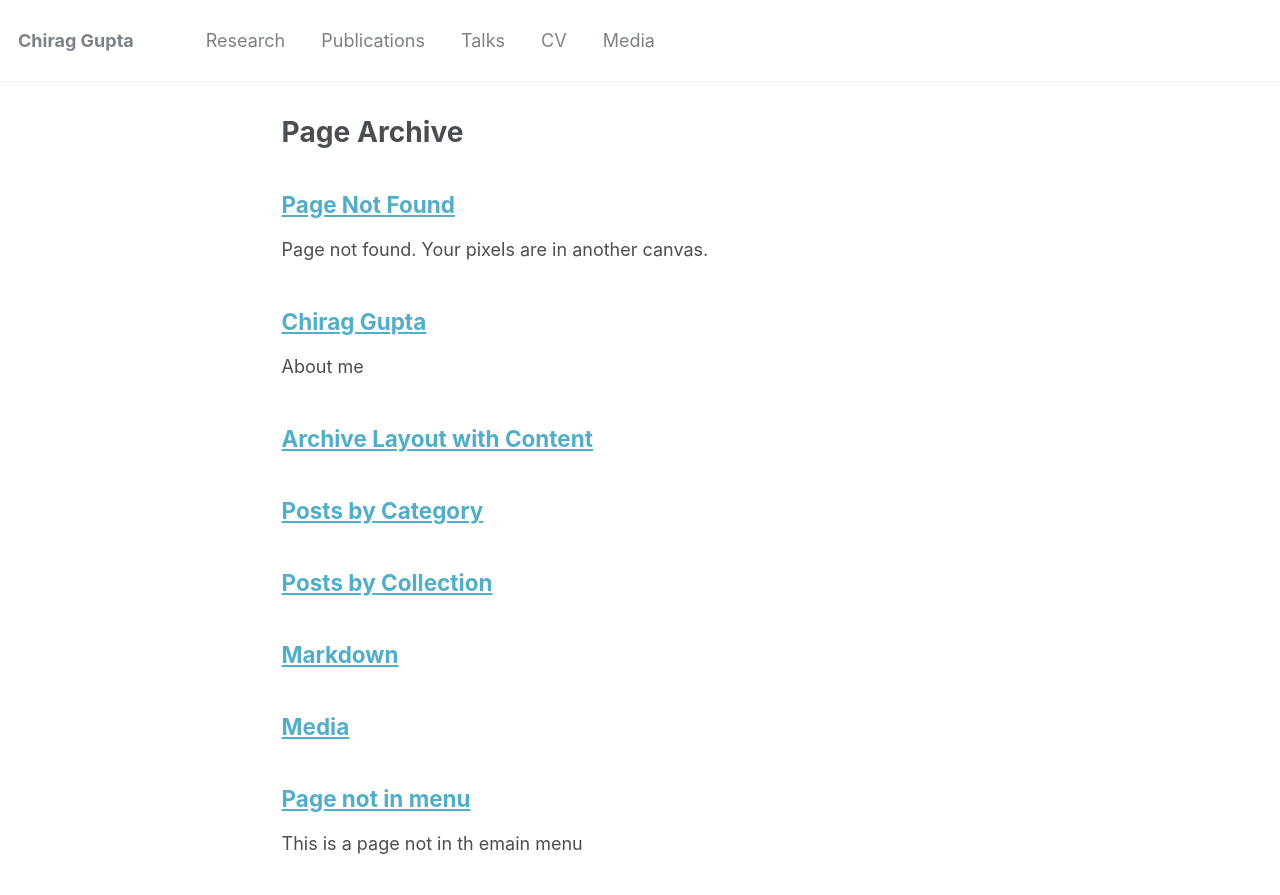
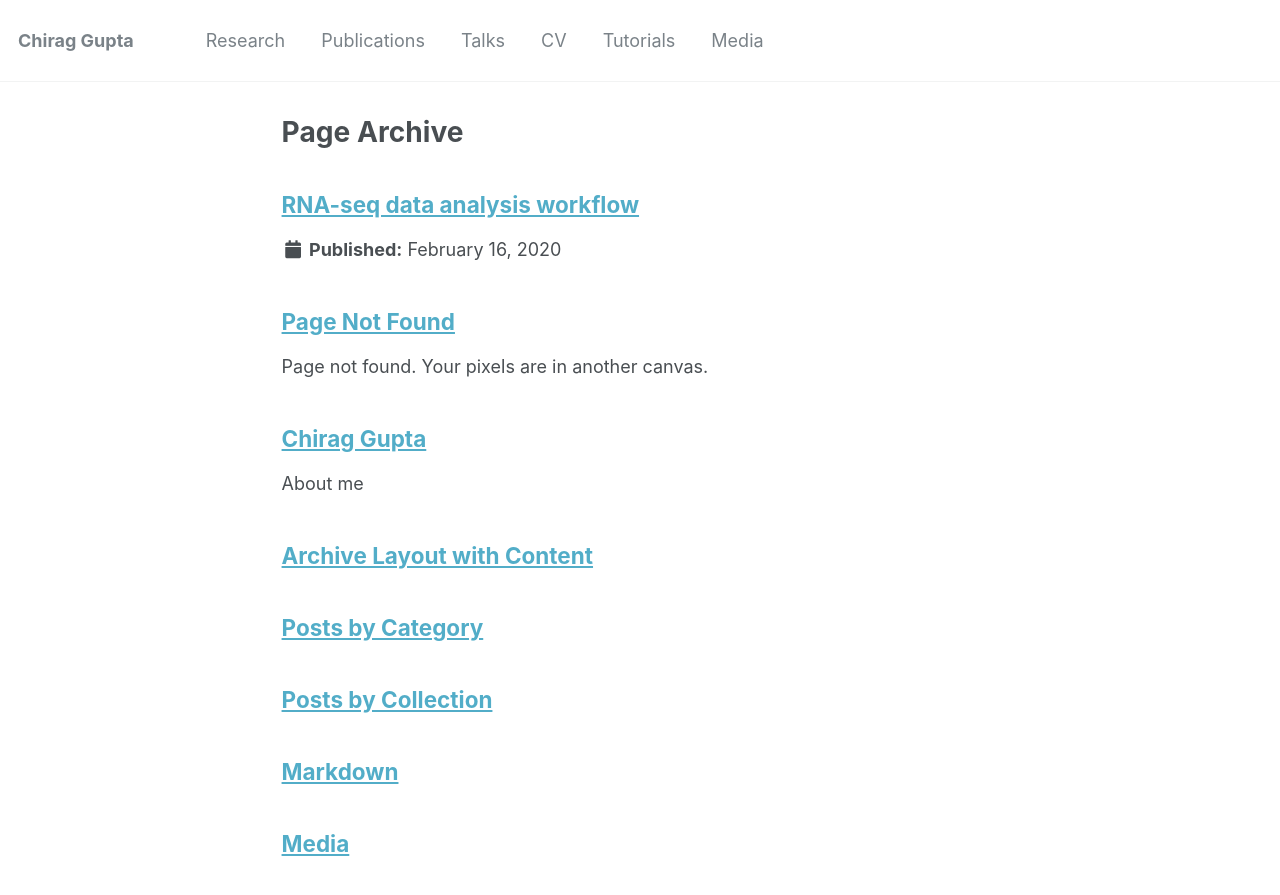
Before and after one commit to cngupta/cngupta.github.io, a Jekyll site: the page built from _pages/page-archive.html, in a window 1280 px wide and 900 px high. Shown: the top 895 px of the window. Built offline with Jekyll 4.4.1, drawn with Linux system fonts in a browser that asks for light colours.

Commit message:
add tutorials

```diff
--- /dev/null
+++ b/2020-03-16-RNAseq.md
@@ -0,0 +1,8 @@
+---
+title: "RNA-seq data analysis workflow"
+collection: tutorials
+permalink: /tutorials/2020-02-16-RNAseq
+date: 2020-02-16
+---
+
+Coming soon!
--- a/_config.yml
+++ b/_config.yml
@@ -166,7 +166,9 @@ collections:
   media:
     output: true
     permalink: /:collection/:path/
-
+  tutorials:
+    output: true
+    permalink: /:collection/:path/
 
 # Defaults
 defaults:
@@ -227,6 +229,15 @@ defaults:
   - scope:
       path: ""
       type: media
+    values:
+      layout: single
+      author_profile: true
+      share: true
+      comment: true
+  # _tutorials
+  - scope:
+      path: ""
+      type: tutorials
     values:
       layout: single
       author_profile: true
--- a/_data/navigation.yml
+++ b/_data/navigation.yml
@@ -13,5 +13,8 @@ main:
   - title: "CV"
     url: /cv/
 
+  - title: "Tutorials"
+    url: /tutorials/
+
   - title: "Media"
     url: /media/
```
